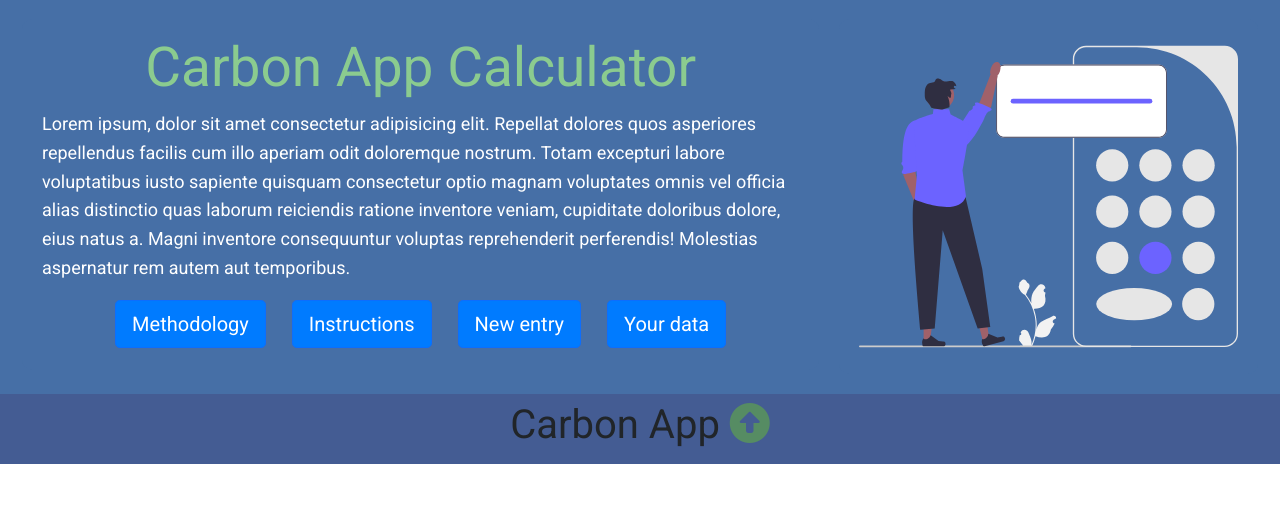
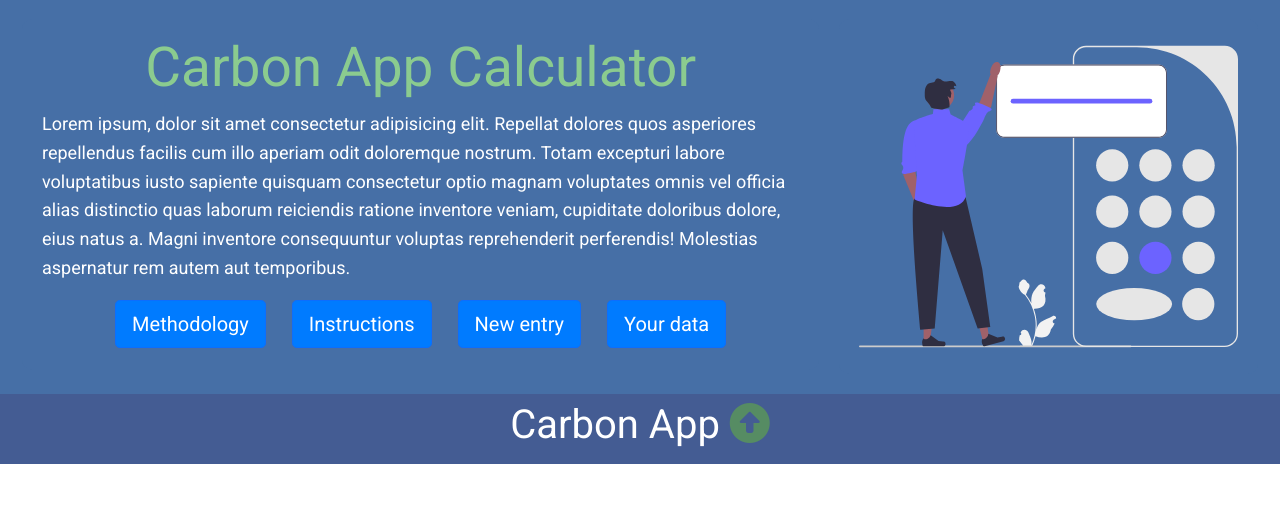
Before and after one commit to sandrathereseb/carbon_app_2023, a Flask app: page /carbon_app in a window 1280 px wide. Shown: the part 71-579 px from the top of the page. Run offline with Flask 2, Linux system fonts and the light colour scheme; some libraries are stand-ins or nearby versions.

Commit message:
Update layout.html

```diff
--- a/capp/templates/layout.html
+++ b/capp/templates/layout.html
@@ -76,7 +76,7 @@
         <section class="section_footer">
           <div class="container">
             <div class="footer">
-              <h1>
+              <h1 class="bottxt">
                 Carbon App
                 <a href="#">
                   <i class="fa-solid fa-circle-up" style="color: #568c63"></i>
```
